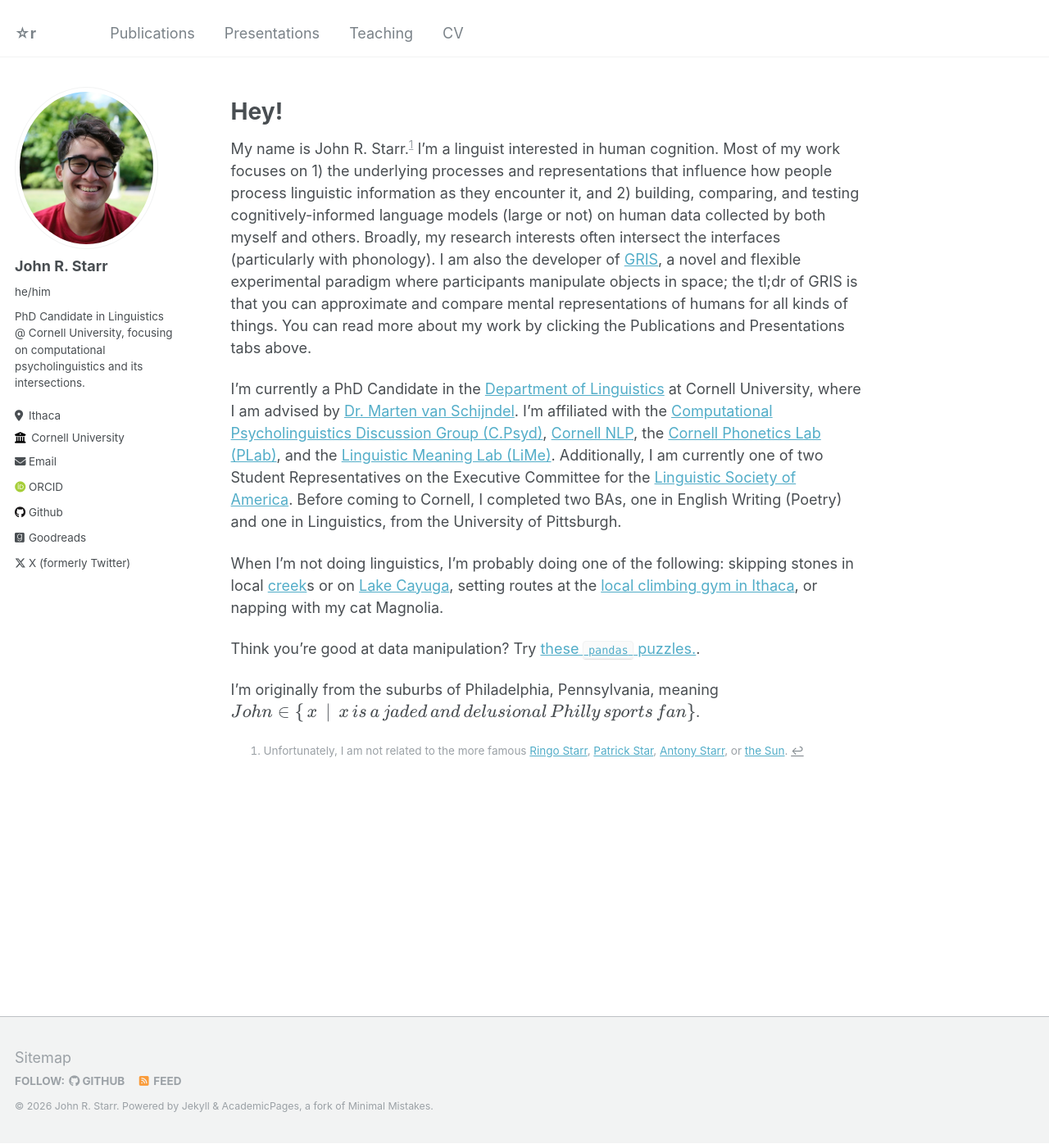
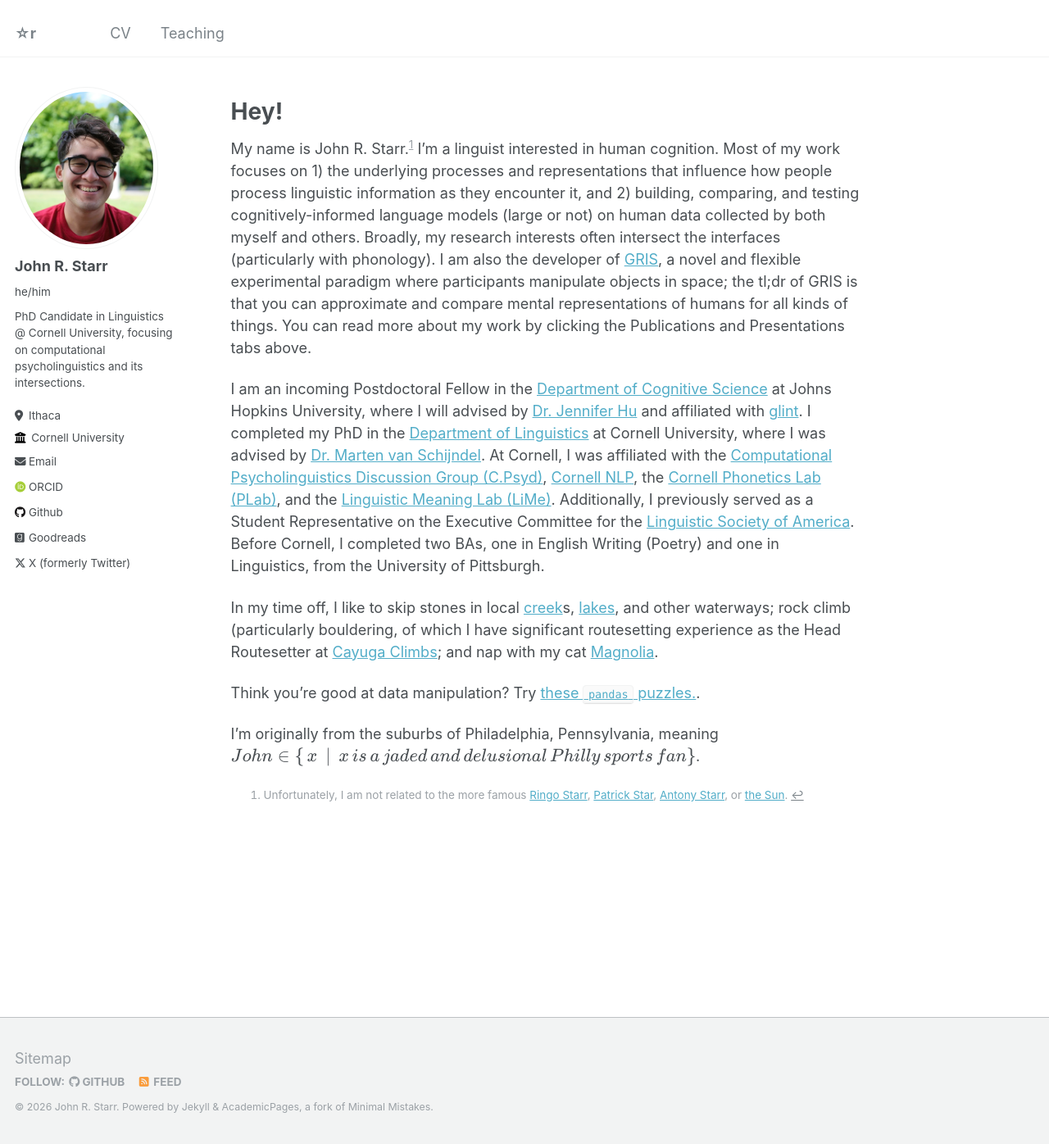
Before and after one commit to johnstarr-ling/johnstarr-ling.github.io, a Jekyll site: the page built from _pages/about.md, in a window 1280 px wide and 1396 px high. Shown: the whole window at 82% size. Built offline with Jekyll 4.4.1, drawn with Linux system fonts in a browser that asks for light colours; some web fonts are replaced.

Commit message:
update: johns hopkins

```diff
--- a/_pages/about.md
+++ b/_pages/about.md
@@ -12,9 +12,9 @@
 ======
 My name is John R. Starr.[^1] I'm a linguist interested in human cognition. Most of my work focuses on 1) the underlying processes and representations that influence how people process linguistic information as they encounter it, and 2) building, comparing, and testing cognitively-informed language models (large or not) on human data collected by both myself and others. Broadly, my research interests often intersect the interfaces (particularly with phonology). I am also the developer of [GRIS](https://github.com/johnstarr-ling/gris-toolkit), a novel and flexible experimental paradigm where participants manipulate objects in space; the tl;dr of GRIS is that you can approximate and compare mental representations of humans for all kinds of things. You can read more about my work by clicking the Publications and Presentations tabs above.
 
-I'm currently a PhD Candidate in the [Department of Linguistics](https://linguistics.cornell.edu/) at Cornell University, where I am advised by [Dr. Marten van Schijndel](https://vansky.github.io/). I'm affiliated with the [Computational Psycholinguistics Discussion Group (C.Psyd)](https://c-psyd.github.io/), [Cornell NLP](https://nlp.cornell.edu/), the [Cornell Phonetics Lab (PLab)](https://conf.ling.cornell.edu/), and the [Linguistic Meaning Lab (LiMe)](https://lime-lab-cornell.github.io/). Additionally, I am currently one of two Student Representatives on the Executive Committee for the [Linguistic Society of America](https://www.lsadc.org/). Before coming to Cornell, I completed two BAs, one in English Writing (Poetry) and one in Linguistics, from the University of Pittsburgh.
+I am an incoming Postdoctoral Fellow in the [Department of Cognitive Science](https://cogsci.jhu.edu/) at Johns Hopkins University, where I will advised by [Dr. Jennifer Hu](https://jennhu.github.io/) and affiliated with [glint](https://www.glintlab.org/about/). I completed my PhD in the [Department of Linguistics](https://linguistics.cornell.edu/) at Cornell University, where I was advised by [Dr. Marten van Schijndel](https://vansky.github.io/). At Cornell, I was affiliated with the [Computational Psycholinguistics Discussion Group (C.Psyd)](https://c-psyd.github.io/), [Cornell NLP](https://nlp.cornell.edu/), the [Cornell Phonetics Lab (PLab)](https://conf.ling.cornell.edu/), and the [Linguistic Meaning Lab (LiMe)](https://lime-lab-cornell.github.io/). Additionally, I previously served as a Student Representative on the Executive Committee for the [Linguistic Society of America](https://www.lsadc.org/). Before Cornell, I completed two BAs, one in English Writing (Poetry) and one in Linguistics, from the University of Pittsburgh.
 
-When I'm not doing linguistics, I'm probably doing one of the following: skipping stones in local [creek](https://www.youtube.com/watch?v=wAGi71uHm4g)s or on [Lake Cayuga](https://musique-concrete.tumblr.com/post/141057528801/on-my-boat-on-lake-cayuga), setting routes at the [local climbing gym in Ithaca](https://www.cayugaclimbs.com/), or napping with my cat Magnolia.
+In my time off, I like to skip stones in local [creek](https://www.youtube.com/watch?v=wAGi71uHm4g)s, [lakes](https://musique-concrete.tumblr.com/post/141057528801/on-my-boat-on-lake-cayuga), and other waterways; rock climb (particularly bouldering, of which I have significant routesetting experience as the Head Routesetter at [Cayuga Climbs](https://www.cayugaclimbs.com/); and nap with my cat [Magnolia](https://johnstarr-ling.github.io/files/magnolia.jpg).
 
 Think you're good at data manipulation? Try [these `pandas` puzzles.](https://github.com/johnstarr-ling/pandas-puzzles).
 
```
Also changed, not shown: _data/navigation.yml (+7 -7 lines), 2 other files.
